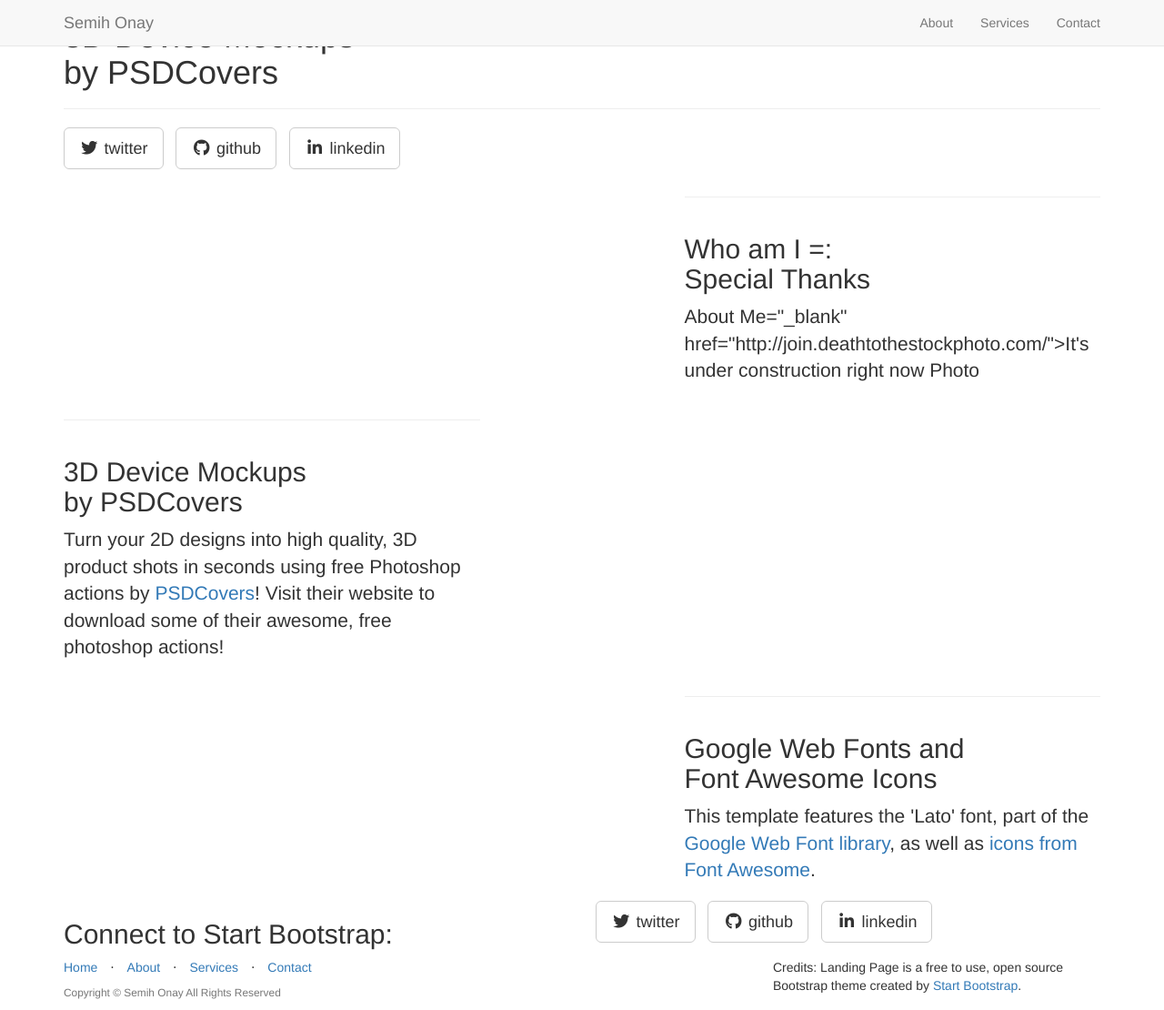
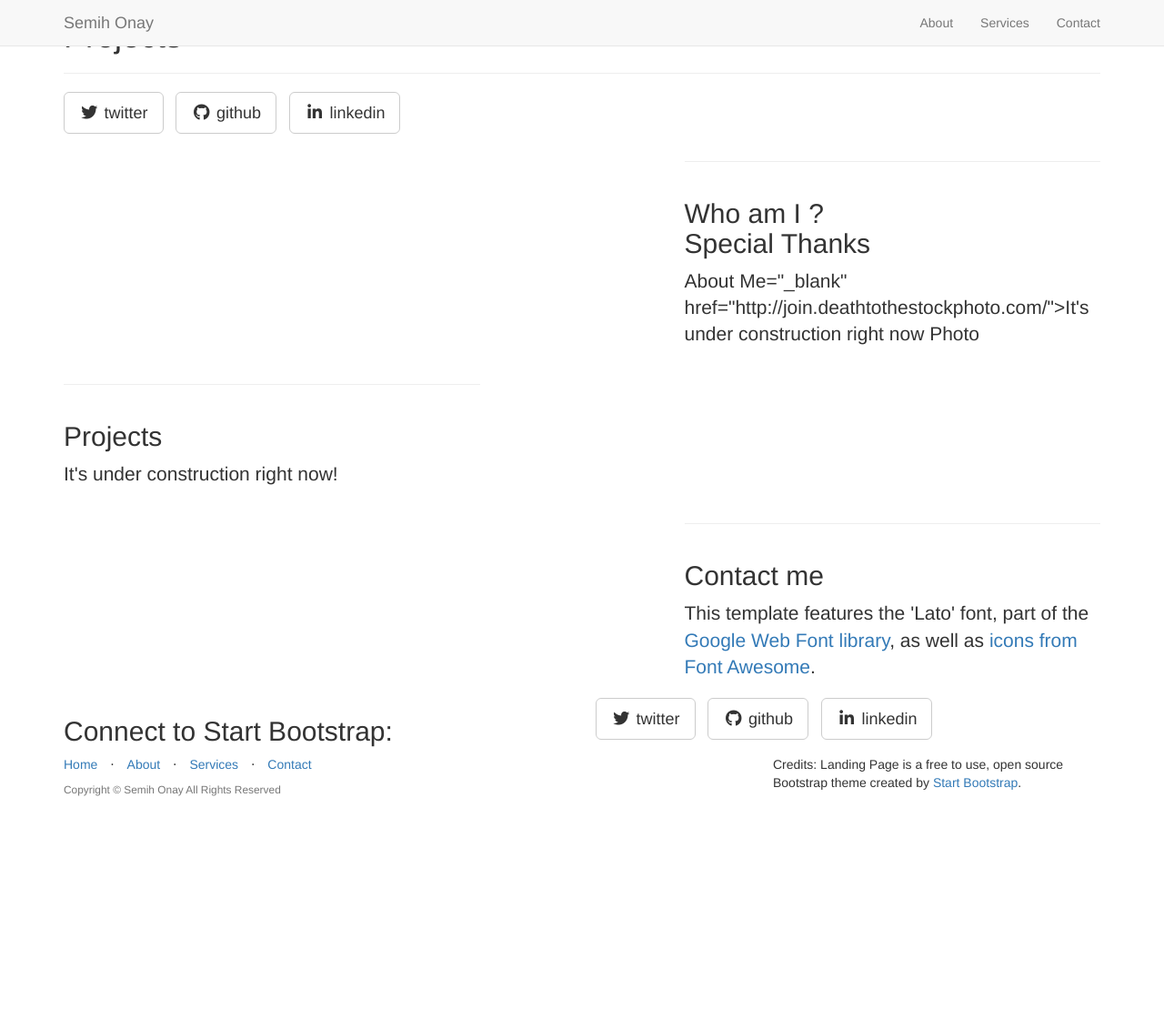
Before and after one commit to gitter-badger/semyonic.github.io, a Jekyll site: the page built from _posts/2014-09-22-services-2.markdown, in a window 1280 px wide and 1110 px high. Shown: the whole window at 91% size. Built offline with Jekyll 4.4.1, drawn with Linux system fonts in a browser that asks for light colours; nearby versions of some CDN libraries; library files that are not in the unit come from our copies.

Commit message:
Updated some texts

```diff
--- a/_posts/2014-09-21-services-1.markdown
+++ b/_posts/2014-09-21-services-1.markdown
@@ -2,7 +2,7 @@
 layout: default
 img: ipad.png
 category: Services
-title: Who am I =:<br>Special Thanks
+title: Who am I ? <br>Special Thanks
 description: |
   <p class="lead">About Me="_blank"
   href="http://join.deathtothestockphoto.com/">It's under construction right now
--- a/_posts/2014-09-22-services-2.markdown
+++ b/_posts/2014-09-22-services-2.markdown
@@ -2,12 +2,8 @@
 layout: default
 img: dog.png
 category: Services
-title: 3D Device Mockups<br>by PSDCovers
+title: Projects<br>
 description: |
-  <p class="lead">Turn your 2D designs into high quality, 3D
-  product shots in seconds using free Photoshop actions by <a
-  target="_blank" href="http://www.psdcovers.com/">PSDCovers</a>! Visit
-  their website to download some of their awesome, free photoshop
-  actions!</p>
+  <p class="lead">It's under construction right now!
 
 ---
--- a/_posts/2014-09-23-services-3.markdown
+++ b/_posts/2014-09-23-services-3.markdown
@@ -2,7 +2,7 @@
 layout: default
 img: phones.png
 category: Services
-title: Google Web Fonts and<br>Font Awesome Icons
+title: Contact me<br>
 description: |
   <p class="lead">This template features the 'Lato' font,
   part of the <a target="_blank" href="http://www.google.com/fonts">Google
```
Also changed, not shown: 1 other file.
